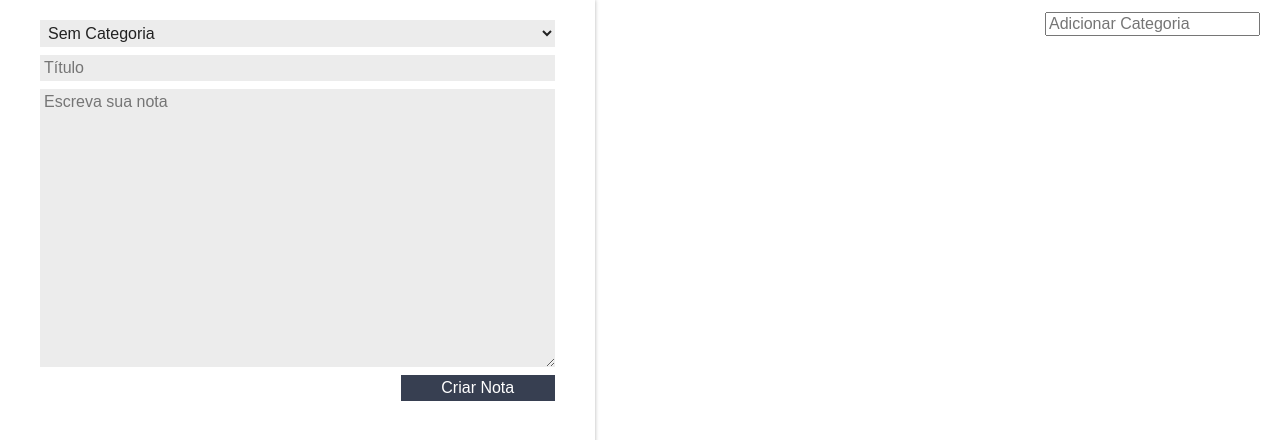
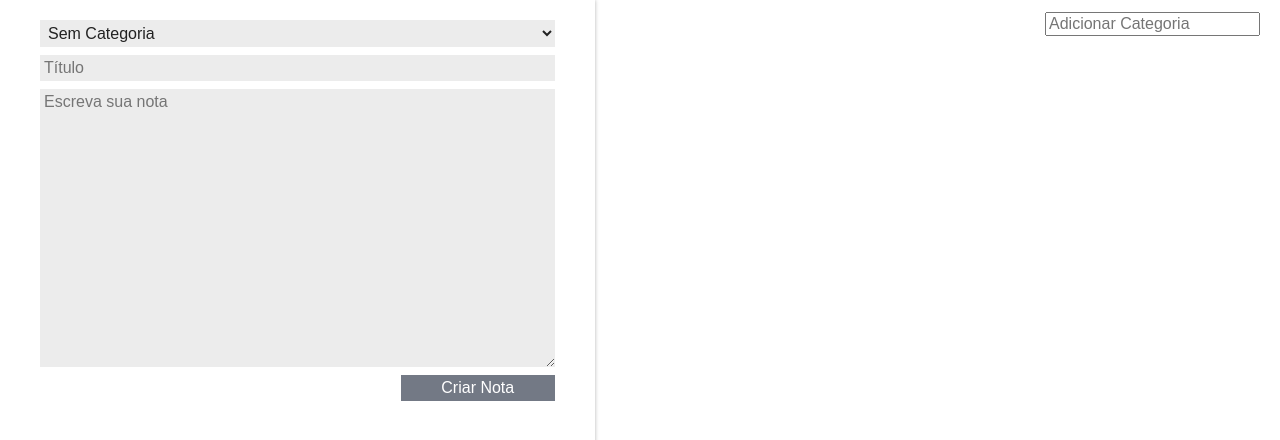
Before and after one commit to JGA7077/alura_todoList-ceep, a React (Create React App) app: page / in a window 1280 px wide. In both pictures the pointer is over the button "Criar Nota". Shown: the top 440 px of the page. Built offline with nearby package versions, Linux system fonts and the light colour scheme.

Commit message:
set required input and reseting form

```diff
--- a/src/components/CardNota/estilo.css
+++ b/src/components/CardNota/estilo.css
@@ -16,6 +16,14 @@
   align-items: center;
 }
 
+.card-nota_cabecalho svg {
+  cursor: pointer;
+}
+
+.card-nota_cabecalho svg:hover {
+  filter: opacity(0.5);
+}
+
 .card-nota_texto {
   margin-top: 8px;
   font-size: 1em;
--- a/src/components/FormularioCadastro/FormularioCadastro.jsx
+++ b/src/components/FormularioCadastro/FormularioCadastro.jsx
@@ -42,7 +42,10 @@ class FormularioCadastro extends Component {
   _criarNota(evento) {
     evento.preventDefault();
     evento.stopPropagation();
+
     this.props.criarNota(this.titulo, this.texto, this.categoria);
+
+    evento.target.reset();
   }
 
   render() {
@@ -61,6 +64,7 @@ class FormularioCadastro extends Component {
           placeholder="Título"
           className="form-cadastro_input"
           onChange={this._handleMudancaTitulo.bind(this)}
+          required
         />
         <textarea
           rows={15}
--- a/src/components/FormularioCadastro/estilo.css
+++ b/src/components/FormularioCadastro/estilo.css
@@ -24,6 +24,10 @@
   font-weight: 400;
 }
 
+.form-cadastro_submit:hover {
+  filter: opacity(0.7);
+}
+
 .form-cadastro_submit:active {
   background-color: var(--secundaria-ativa);
 }
```
